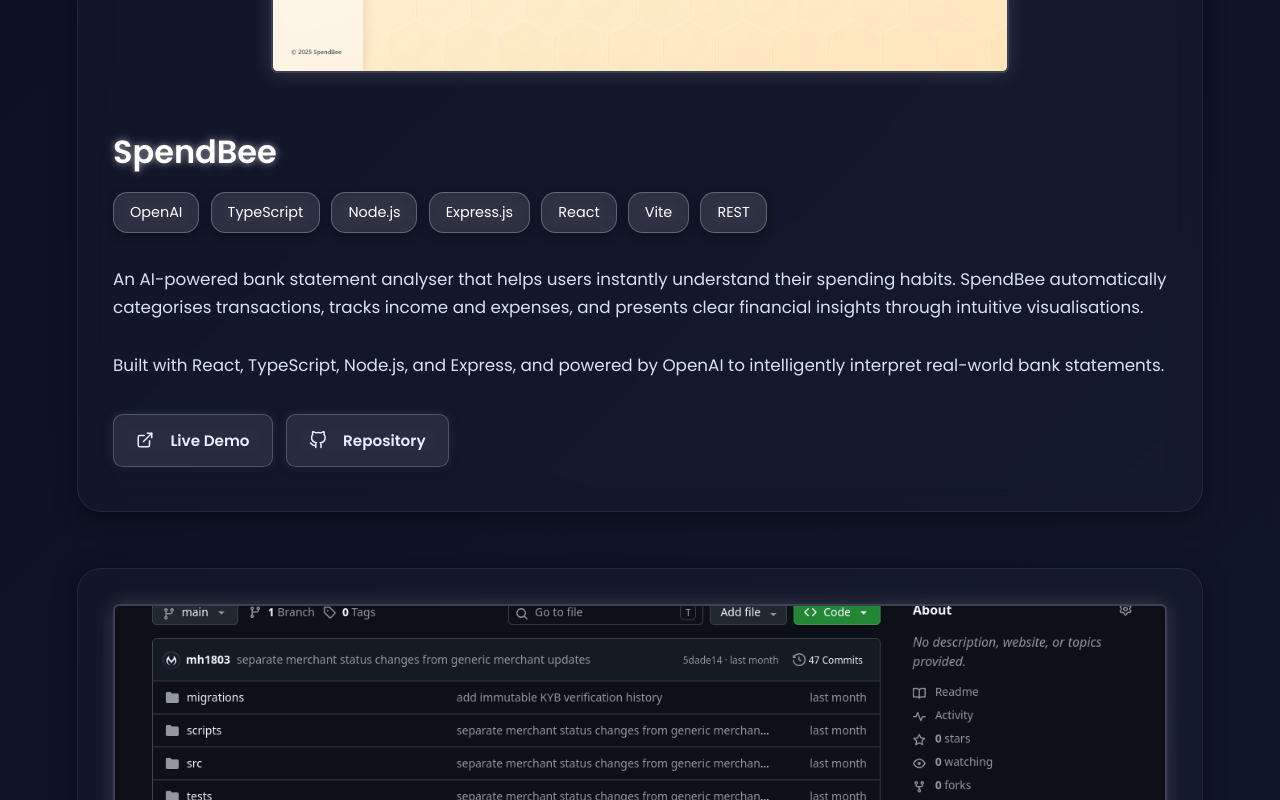
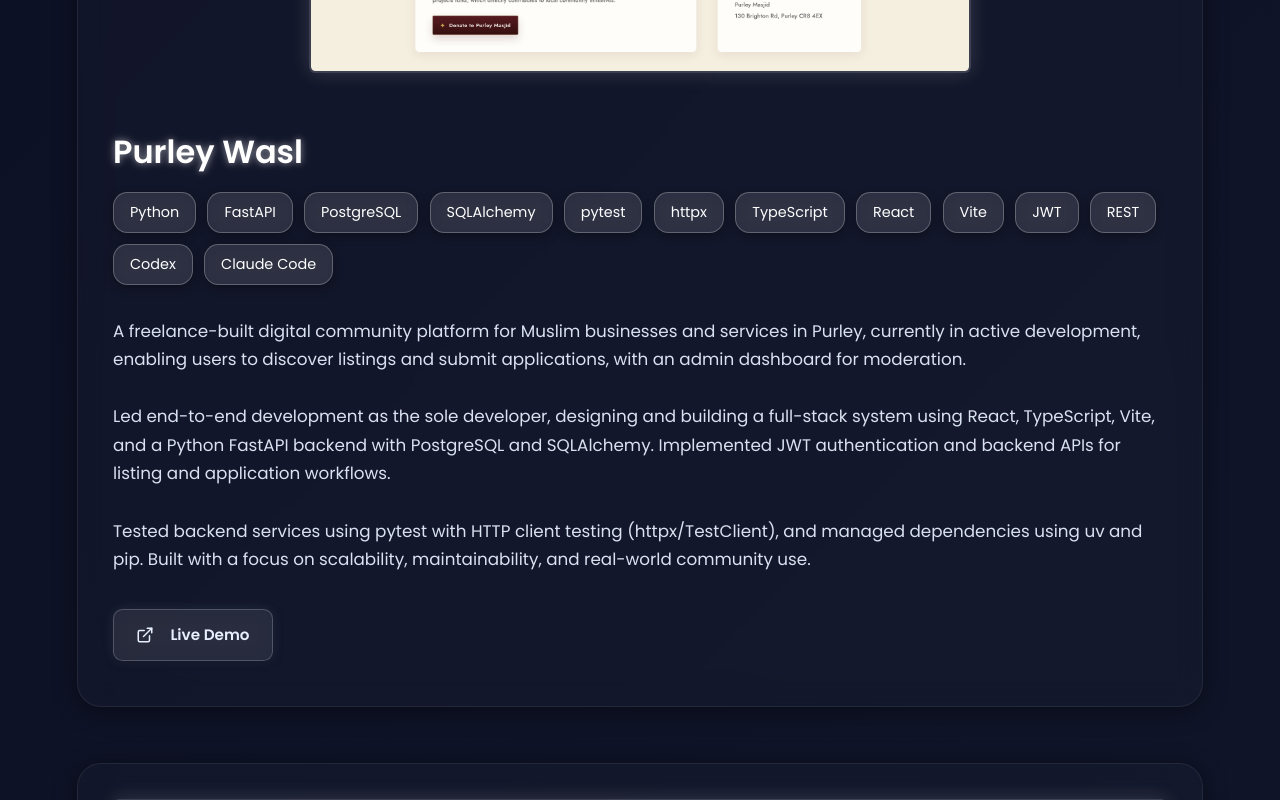
Before and after one commit to mh1803/Portfolio, a React (Vite) app in the folder mahdi-hussain-portfolio/: page / in a window 1280 px wide. Shown: the part 2200-3000 px from the top of the page. Built offline with nearby package versions, Linux system fonts and the light colour scheme.

Commit message:
Added Purley Wasl to projects

```diff
--- a/mahdi-hussain-portfolio/src/components/Projects.tsx
+++ b/mahdi-hussain-portfolio/src/components/Projects.tsx
@@ -6,6 +6,7 @@
 import Dissertation from "../../public/Dissertation_mh660.pdf";
 import Portfolio from "../../public/Portfolio.png";
 import MMS from "../../public/MMS.png";
+import PurleyWasl from "../../public/PurleyWasl.png";
 
 const Projects: React.FC = () => {
   // Scroll reveal effect
@@ -31,29 +32,36 @@
 
   const projects = [
     {
-      title: "SpendBee",
-      description: `An AI-powered bank statement analyser that helps users instantly understand their spending habits. SpendBee automatically categorises transactions, tracks income and expenses, and presents clear financial insights through intuitive visualisations.
+      title: "Purley Wasl",
+      description: `A freelance-built digital community platform for Muslim businesses and services in Purley, currently in active development, enabling users to discover listings and submit applications, with an admin dashboard for moderation.
 
-  Built with React, TypeScript, Node.js, and Express, and powered by OpenAI to intelligently interpret real-world bank statements.`,
+Led end-to-end development as the sole developer, designing and building a full-stack system using React, TypeScript, Vite, and a Python FastAPI backend with PostgreSQL and SQLAlchemy. Implemented JWT authentication and backend APIs for listing and application workflows.
+
+Tested backend services using pytest with HTTP client testing (httpx/TestClient), and managed dependencies using uv and pip. Built with a focus on scalability, maintainability, and real-world community use.`,
 
       tech: [
-        "OpenAI",
+        "Python",
+        "FastAPI",
+        "PostgreSQL",
+        "SQLAlchemy",
+        "pytest",
+        "httpx",
         "TypeScript",
-        "Node.js",
-        "Express.js",
         "React",
         "Vite",
+        "JWT",
         "REST",
+        "Codex",
+        "Claude Code",
       ],
-      liveDemo: "https://spend-bee.netlify.app/",
-      repository: "https://github.com/mh1803/SpendBee",
-      image: SpendBee,
+      liveDemo: "https://purleywasl.co.uk",
+      image: PurleyWasl,
     },
     {
       title: "Merchant Management System",
       description: `A production-style backend CRM for merchant onboarding, KYB verification, and lifecycle management. The system enforces real-world business rules, including status transitions, document verification requirements, and role-based admin controls.
 
-  Built with TypeScript, Node.js, Express, and PostgreSQL, with secure JWT authentication. Includes comprehensive unit and integration testing using Jest and Supertest to ensure reliability.
+  Built with TypeScript, Node.js, Express, and PostgreSQL, with secure JWT authentication. Developed in 72 hours using Codex, and supported by comprehensive unit and integration testing with Jest and Supertest to ensure reliability.
 
   Features immutable audit history, operator lockout protection, and signed webhook delivery with retry handling to enable real-time updates and integration with external services.`,
 
@@ -67,9 +75,34 @@
         "Jest",
         "Supertest",
         "REST",
+        "Codex",
       ],
       repository: "https://github.com/mh1803/Merchant-Management-System",
       image: MMS,
+    },
+    {
+      title: "SpendBee",
+      description: `An AI-powered bank statement analyser that helps users understand their spending through automated categorisation and clear financial insights.
+
+Built with React, TypeScript, Node.js, and Express, powered by OpenAI. Designed CI/CD workflows with GitHub Actions to automate build validation and ESLint checks, with continuous deployment to Netlify and Railway.
+
+Implemented headless end-to-end testing using Playwright within the CI/CD pipeline to ensure reliability and prevent regressions.`,
+
+      tech: [
+        "OpenAI",
+        "TypeScript",
+        "Node.js",
+        "Express.js",
+        "React",
+        "Vite",
+        "REST",
+        "ESLint",
+        "Playwright",
+        "GitHub Actions",
+      ],
+      liveDemo: "https://spend-bee.netlify.app/",
+      repository: "https://github.com/mh1803/SpendBee",
+      image: SpendBee,
     },
     {
       title: "Event Qibla",
```
Also changed, not shown: mahdi-hussain-portfolio/public/PurleyWasl.png (added).
